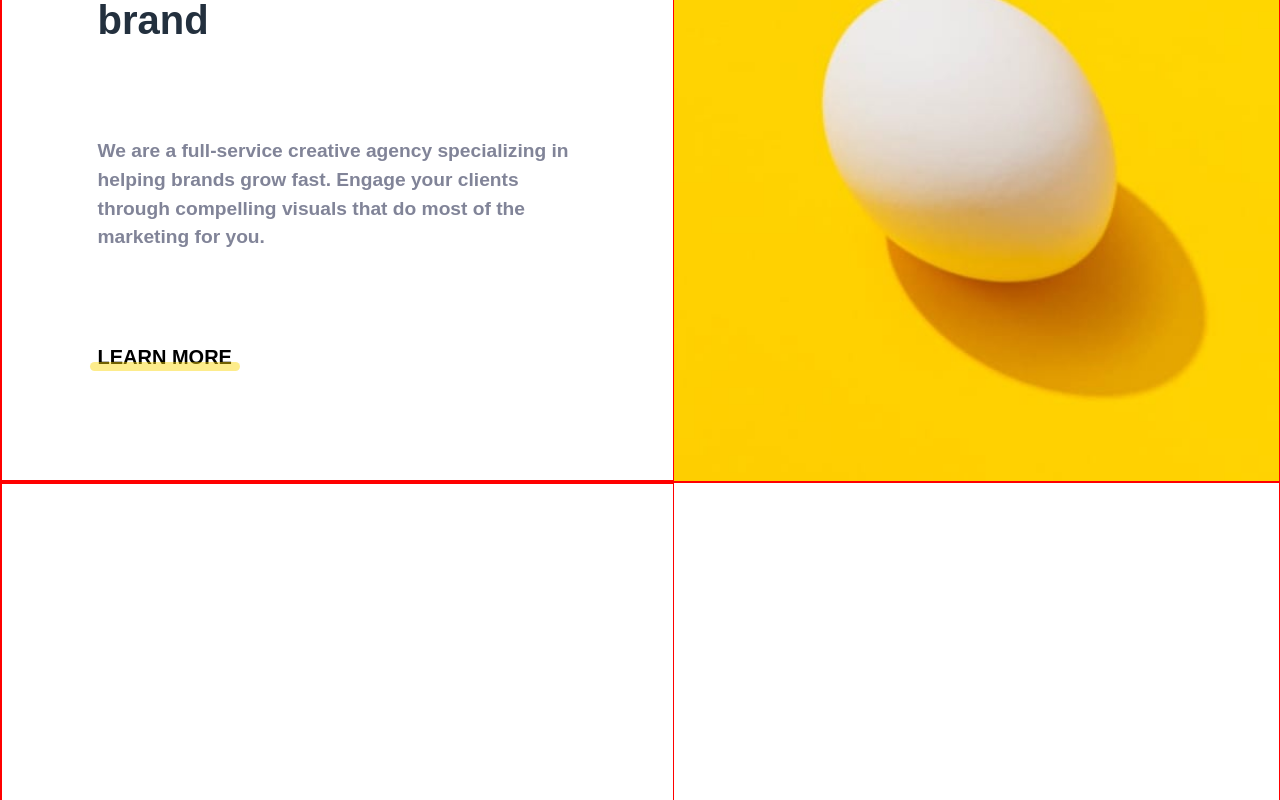
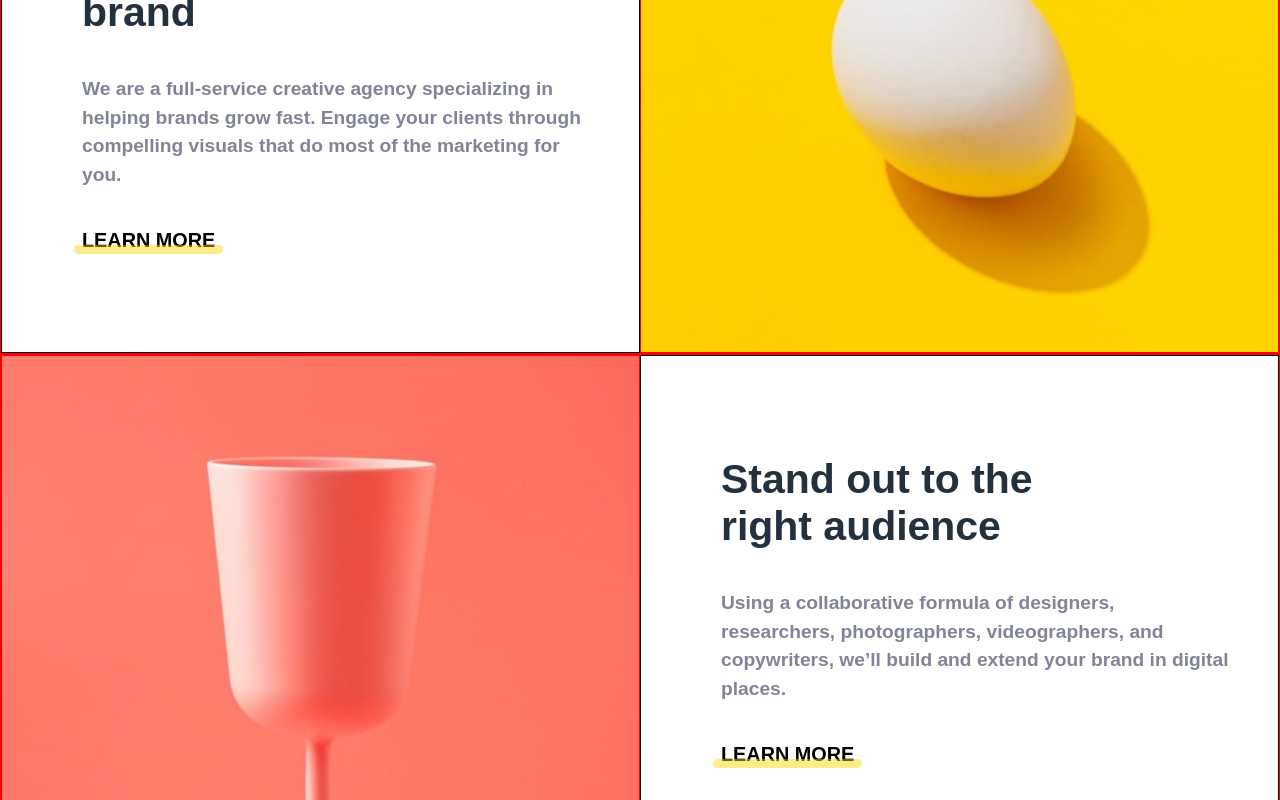
Before and after one commit to TheAncientOwl/sunnyside-agency-landing-page, a React (Create React App) app: page / in a window 1280 px wide. Shown: the part 960-1760 px from the top of the page. Built offline with nearby package versions, Linux system fonts and the light colour scheme; a web font is replaced by a local one.

Commit message:
added transform brand & stand out.

```diff
--- a/src/App.js
+++ b/src/App.js
@@ -1,18 +1,10 @@
 import styled from 'styled-components';
 
 import Header from './components/header';
-import {
-  FlexBox,
-  TextBox,
-  ImageBox,
-  TextBoxTitle,
-  TextBoxParagraph,
-  TextBoxLink,
-  TextBoxContent,
-} from './components/LayoutElements';
+import { Grid, TextBox, ImageBox, TextBoxTitle, TextBoxParagraph, TextBoxLink } from './components/LayoutElements';
 import Testimonials from './components/testimonials';
 import Footer from './components/footer';
-import { ImageTransform } from './components/Images';
+import { ImageTransform, ImageStandOut } from './components/Images';
 
 const Container = styled.div``;
 
@@ -21,41 +13,49 @@ export default function App() {
     <Container>
       <Header />
 
-      <FlexBox>
+      <Grid>
         <TextBox>
-          <TextBoxContent>
-            <TextBoxTitle>Transform your brand</TextBoxTitle>
-            <TextBoxParagraph>
-              We are a full-service creative agency specializing in helping brands grow fast. Engage your clients
-              through compelling visuals that do most of the marketing for you.
-            </TextBoxParagraph>
-            <TextBoxLink>learn more</TextBoxLink>
-          </TextBoxContent>
+          <TextBoxTitle>Transform your brand</TextBoxTitle>
+          <TextBoxParagraph>
+            We are a full-service creative agency specializing in helping brands grow fast. Engage your clients through
+            compelling visuals that do most of the marketing for you.
+          </TextBoxParagraph>
+          <TextBoxLink>learn more</TextBoxLink>
         </TextBox>
 
         <ImageBox>
           <ImageTransform />
         </ImageBox>
-      </FlexBox>
+      </Grid>
 
-      <FlexBox>
-        <TextBox></TextBox>
-        <ImageBox></ImageBox>
-      </FlexBox>
+      <Grid>
+        <ImageBox>
+          <ImageStandOut />
+        </ImageBox>
 
-      <FlexBox>
+        <TextBox>
+          <TextBoxTitle>Stand out to the right audience</TextBoxTitle>
+          <TextBoxParagraph>
+            Using a collaborative formula of designers, researchers, photographers, videographers, and copywriters,
+            we’ll build and extend your brand in digital places.
+          </TextBoxParagraph>
+          <TextBoxLink>learn more</TextBoxLink>
+        </TextBox>
+      </Grid>
+
+      <Grid>
         <ImageBox></ImageBox>
         <ImageBox></ImageBox>
-      </FlexBox>
+      </Grid>
 
       <Testimonials />
 
-      <FlexBox>
+      <Grid double>
         <ImageBox></ImageBox>
         <ImageBox></ImageBox>
         <ImageBox></ImageBox>
         <ImageBox></ImageBox>
-      </FlexBox>
+      </Grid>
 
       <Footer />
     </Container>
--- a/src/components/LayoutElements.js
+++ b/src/components/LayoutElements.js
@@ -1,47 +1,40 @@
-import styled from 'styled-components';
+import styled, { css } from 'styled-components';
 import Colors from '../Colors';
 
-export const FlexBox = styled.div`
-  display: flex;
-  justify-content: space-between;
-  height: 50vw;
-  border: 1px solid red;
-`;
+export const Grid = styled.div(
+  ({ double }) => css`
+    display: grid;
+    grid-template-columns: ${double ? '25% 25% 25% 25%' : '50% 50%'};
+    height: ${double ? '30vw' : '40vw'};
+    border: 1px solid red;
+  `
+);
 
 export const TextBox = styled.div`
-  -webkit-box-sizing: border-box;
-  -moz-box-sizing: border-box;
-  -o-box-sizing: border-box;
-  -ms-box-sizing: border-box;
-  box-sizing: border-box;
+  padding: 5em 3em 5em 5em;
 
-  width: 100%;
-  border: 1px solid red;
-  display: flex;
-  justify-content: center;
-  padding: 4em;
-`;
-
-export const TextBoxContent = styled.span`
   display: flex;
   flex-direction: column;
   justify-content: space-around;
   align-items: flex-start;
-  height: 100%;
+
+  border: 1px solid black;
+
+  overflow: auto;
 `;
 
 export const TextBoxTitle = styled.div`
-  font-size: 2.5em;
+  font-size: 3.2vw;
   font-weight: bold;
-  max-width: 14ch;
+  padding-right: 2.5em;
   color: ${Colors.darkDesaturatedBlue};
 `;
 
 export const TextBoxParagraph = styled.div`
-  font-size: 1.2em;
+  font-size: 1.5vw;
   font-weight: bold;
   line-height: 1.5em;
-  max-width: 45ch;
+  max-width: 60ch;
   color: ${Colors.darkGrayBlue2};
 `;
 
@@ -49,7 +42,7 @@ export const TextBoxLink = styled.a`
   text-transform: uppercase;
   text-decoration: none;
   font-weight: bold;
-  font-size: 1.25em;
+  font-size: 1.55vw;
 
   display: inline;
 
@@ -69,5 +62,5 @@ export const TextBoxLink = styled.a`
 `;
 
 export const ImageBox = styled.div`
-  width: 100%;
+  border: 1px solid red;
 `;
```
